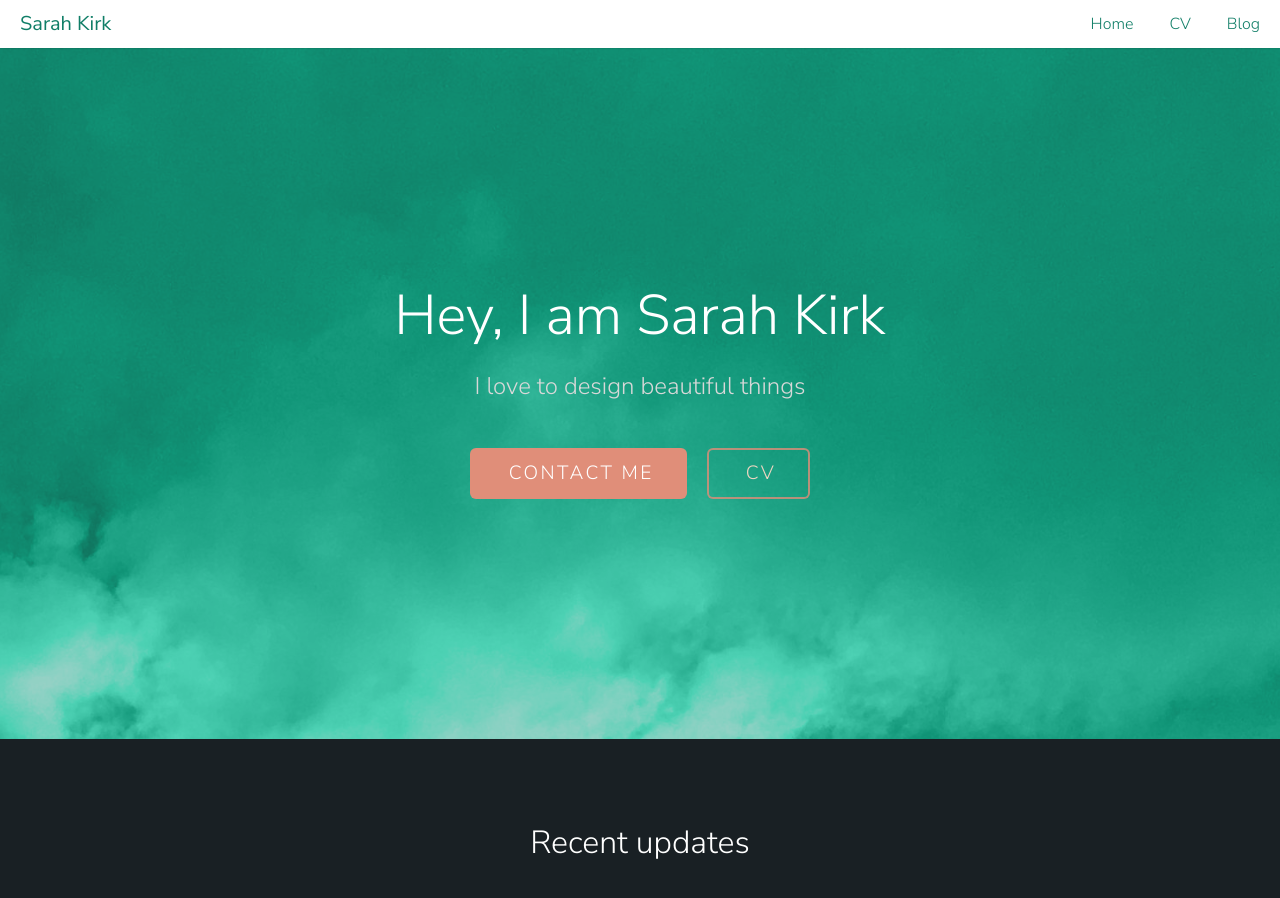
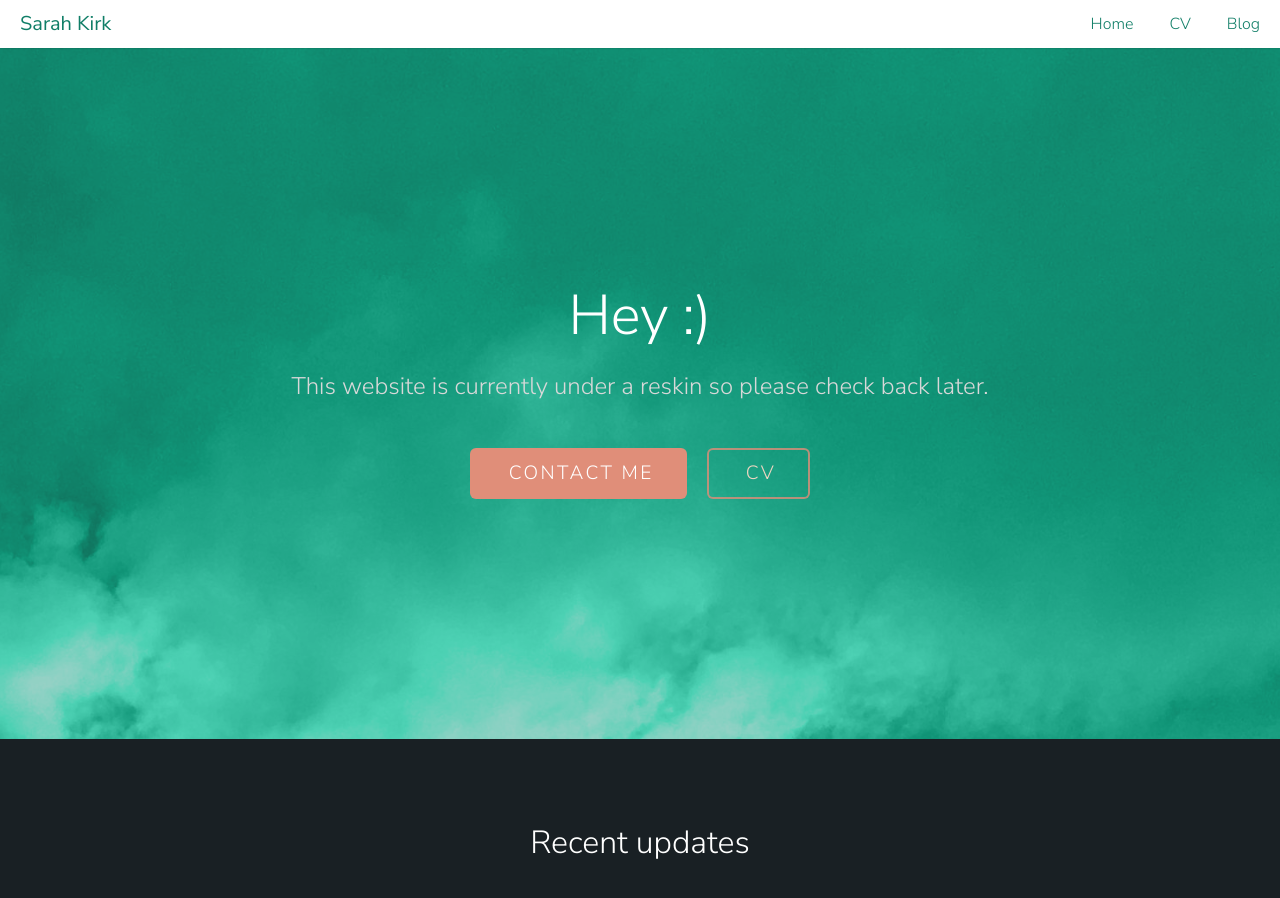
Before and after one commit to Kharsikar/kharsikar.github.io, a Jekyll site: the page built from index.html, in a window 1280 px wide and 900 px high. Built offline with Jekyll 4.4.1, drawn with Linux system fonts in a browser that asks for light colours; nearby versions of some CDN libraries.

Commit message:
Updating header text
header text updated as will be updating website

```diff
--- a/_layouts/landing-page.html
+++ b/_layouts/landing-page.html
@@ -10,8 +10,8 @@
         <!-- Banner -->
         <section class="intro" id="banner">
             <div class="inner">
-                <h2>Hey, I am Sarah Kirk</h2>
-                <p>I love to design beautiful things</p>
+                <h2>Hey :)</h2>
+                <p>This website is currently under a reskin so please check back later.</p>
                 <ul class="actions">
                     <li><a href="mailto:sarahek7@gmail.com" class="button big special">Contact me</a></li>
                     <li><a href="cv.html" class="button big alt">CV</a></li>
```
